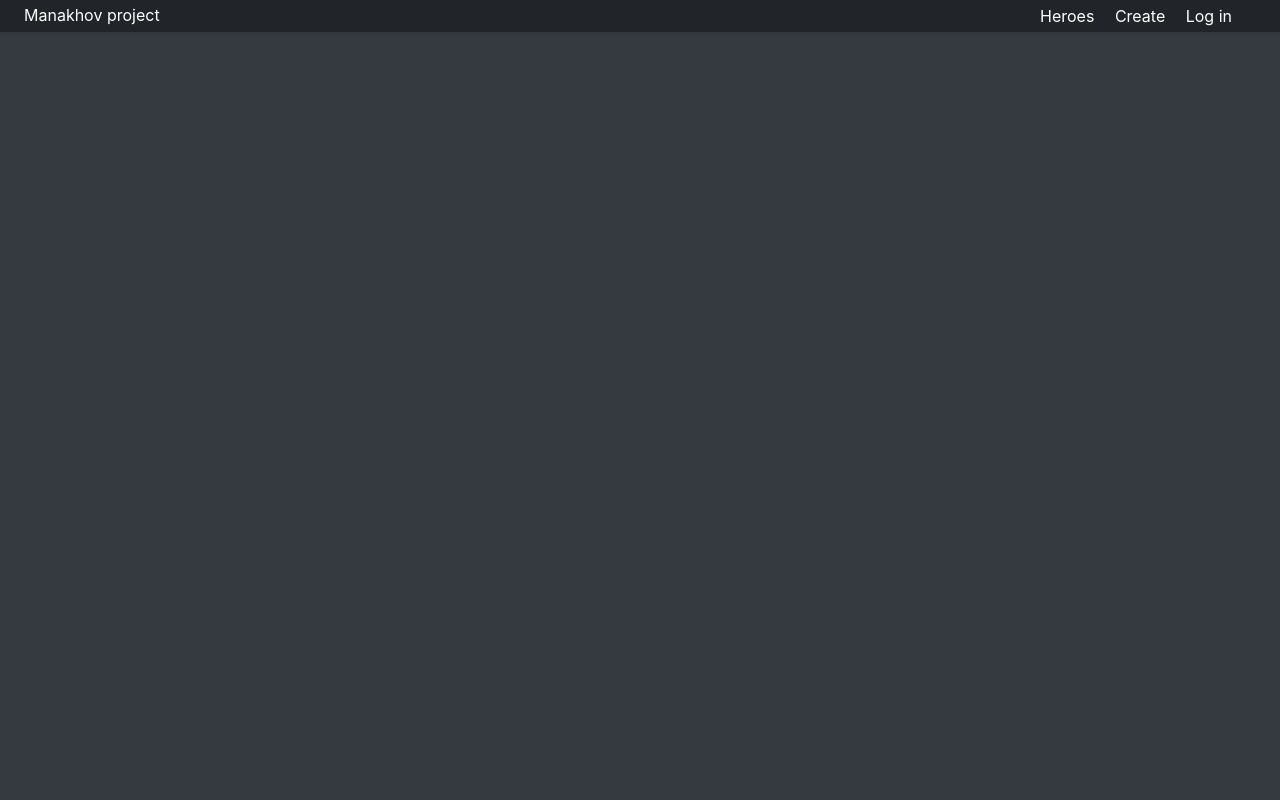
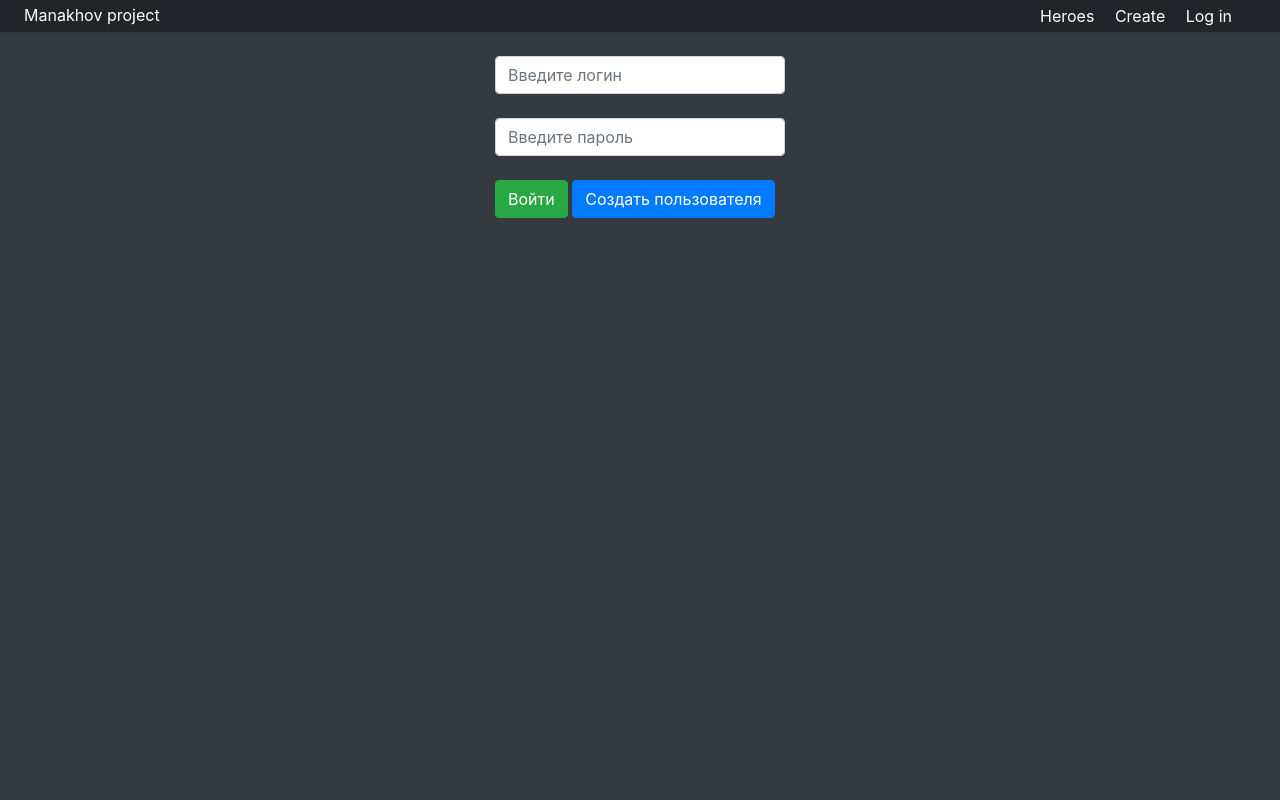
Before and after one commit to Manakhov/7dsgc-wiki, a Django app: page /log_in in a window 1280 px wide. Run offline with Django 3.2, Linux system fonts and the light colour scheme; some libraries are stand-ins or nearby versions.

Commit message:
add log_in view, html and login form

```diff
--- a/sdsgc_wiki/main/forms.py
+++ b/sdsgc_wiki/main/forms.py
@@ -1,5 +1,6 @@
 from .models import Heroes, Properties
-from django.forms import ModelForm, Form, TextInput, Textarea, Select, CheckboxSelectMultiple, CharField, MultipleChoiceField
+from django.forms import ModelForm, Form, TextInput, Textarea, Select, CheckboxSelectMultiple, CharField,\
+    MultipleChoiceField, PasswordInput
 
 
 class HeroesForm(ModelForm):
@@ -78,3 +79,14 @@ class FilterForm(Form, ModelForm):
         widgets = {
             'properties': CheckboxSelectMultiple()
         }
+
+
+class LoginForm(Form):
+    username = CharField(widget=TextInput(attrs={'class': 'form-control',
+                                                 'placeholder': 'Введите логин',
+                                                 'autocomplete': 'off'
+                                                 }))
+    password = CharField(widget=PasswordInput(attrs={'class': 'form-control',
+                                                     'placeholder': 'Введите пароль',
+                                                     'autocomplete': 'off'
+                                                     }))
--- a/sdsgc_wiki/main/templates/main/log_in.html
+++ b/sdsgc_wiki/main/templates/main/log_in.html
@@ -5,5 +5,15 @@
 {% endblock %}
 
 {% block body %}
-
+    <div class="row justify-content-md-center">
+        <div class="col-md-3">
+            <form method="post">
+                {% csrf_token %}
+                {{ login_form.username }}<br>
+                {{ login_form.password }}<br>
+                <button type="submit" name="log_in" class="btn btn-success">Войти</button>
+                <button type="submit" name="create_user" class="btn btn-primary">Создать пользователя</button>
+            </form>
+        </div>
+    </div>
 {% endblock %}
--- a/sdsgc_wiki/main/views.py
+++ b/sdsgc_wiki/main/views.py
@@ -1,6 +1,6 @@
 from django.shortcuts import render, redirect
-from django.contrib.auth import logout
-from .forms import HeroesForm, PropertiesForm, FilterForm
+from django.contrib.auth import logout, login, authenticate
+from .forms import HeroesForm, PropertiesForm, FilterForm, LoginForm
 from .services import get_one_hero, get_all_heroes, get_filtered_heroes, add_hero, add_property, delete_one_hero
 
 
@@ -96,5 +96,18 @@ def log_in(request):
     if request.user.is_authenticated:
         return redirect('all_heroes')
     else:
-        context = {'title': 'Log in'}
+        if 'log_in' in request.POST:
+            login_form = LoginForm(request.POST)
+            if login_form.is_valid():
+                login_cleaned_data = login_form.cleaned_data
+                user = authenticate(username=login_cleaned_data['username'], password=login_cleaned_data['password'])
+                if user is not None and user.is_active:
+                    login(request, user)
+                    return redirect('all_heroes')
+        if 'create_user' in request.POST:
+            pass
+        login_form = LoginForm()
+        context = {'title': 'Login',
+                   'login_form': login_form,
+                   }
         return render(request, 'main/log_in.html', context)
```
